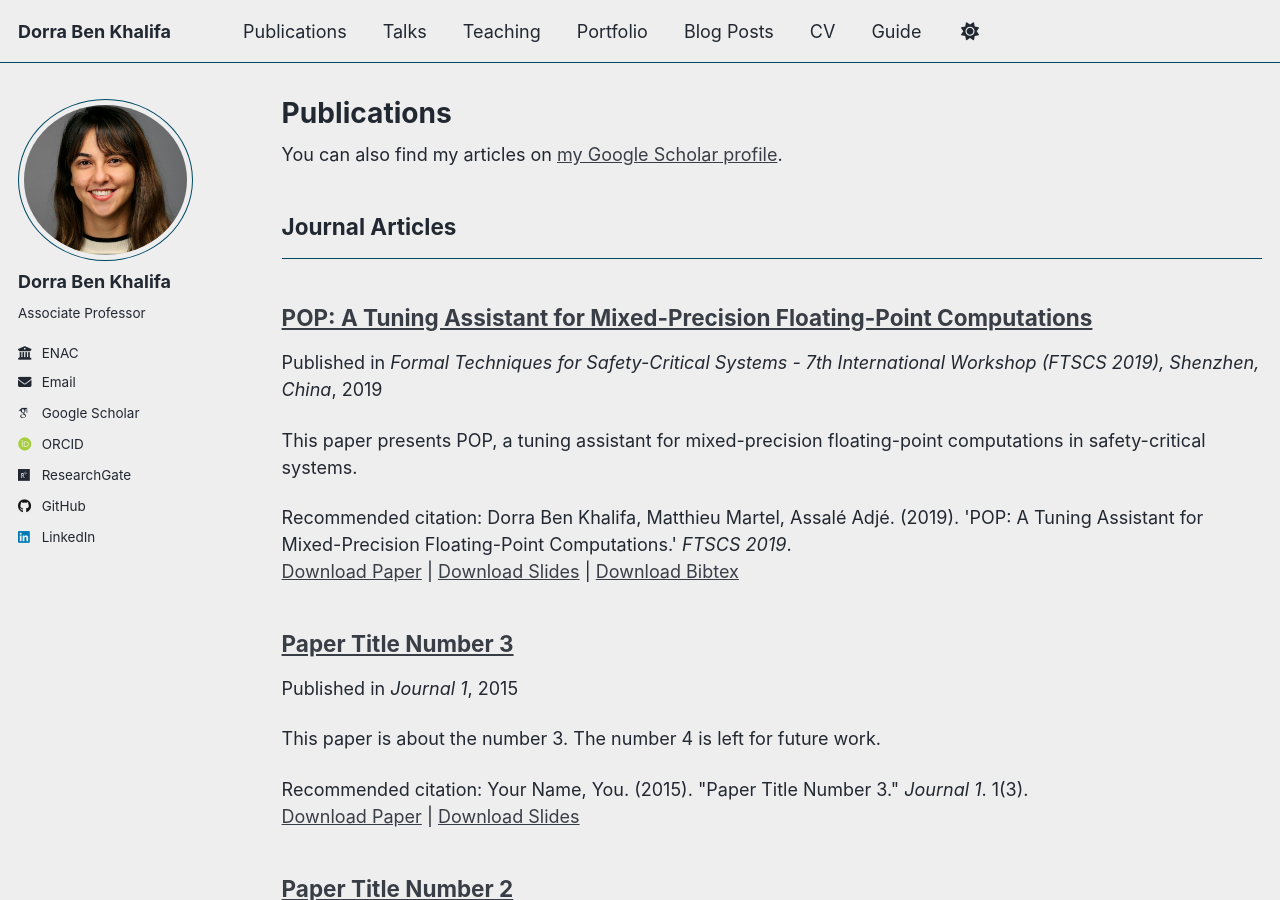
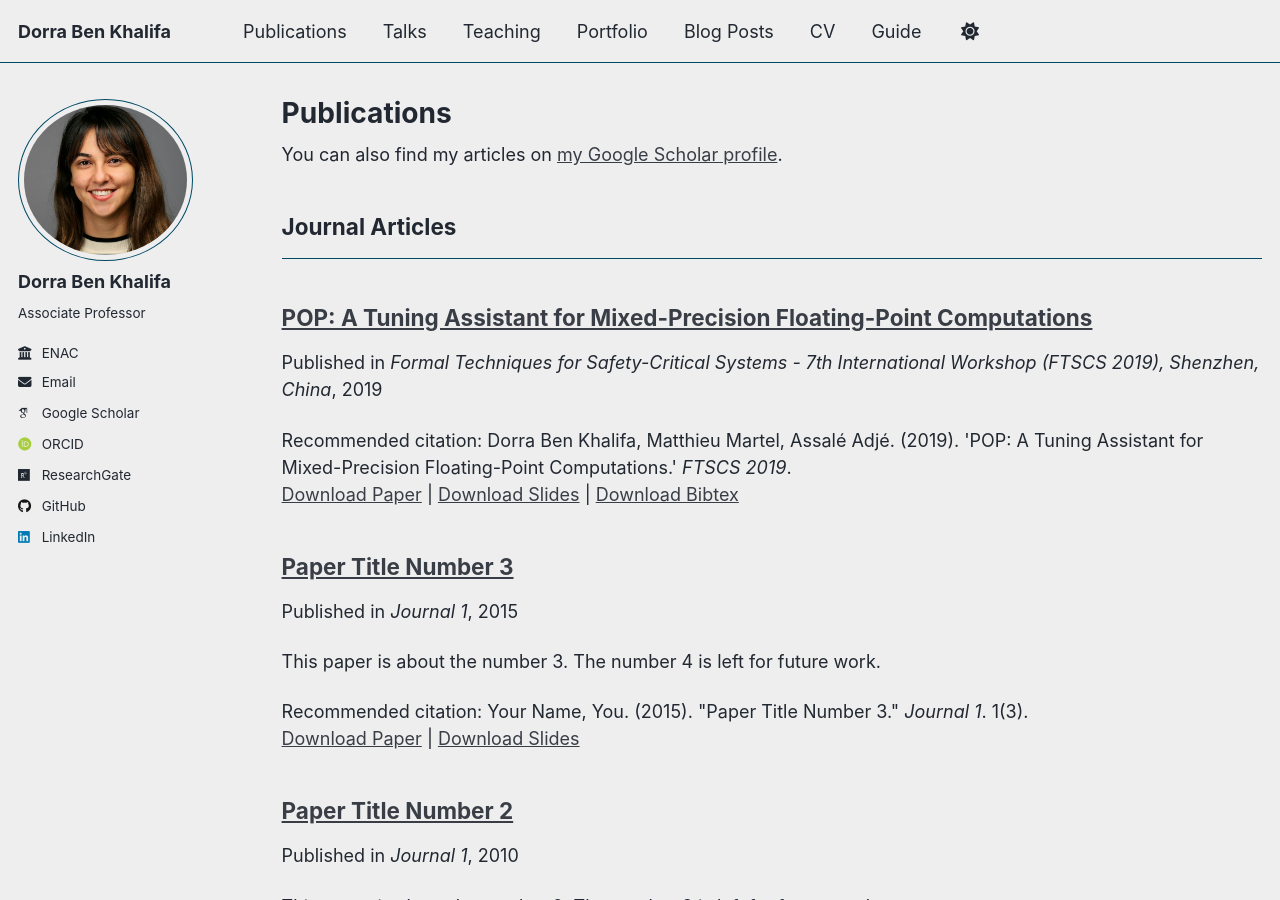
Before and after one commit to dbenkhalifa/dbenkhalifa.github.io, a Jekyll site: the page built from _pages/publications.html, in a window 1280 px wide and 900 px high. Built offline with Jekyll 4.4.1, drawn with Linux system fonts in a browser that asks for light colours; some web fonts are replaced; a script that is not in the unit is left out.

Commit message:
Update 2019-POPATuningAssistantforMi.md

```diff
--- a/_publications/2019-POPATuningAssistantforMi.md
+++ b/_publications/2019-POPATuningAssistantforMi.md
@@ -3,7 +3,6 @@ title: "POP: A Tuning Assistant for Mixed-Precision Floating-Point Computations"
 collection: publications
 category: manuscripts
 permalink: /publication/2019-POPATuningAssistantforMi
-excerpt: "This paper presents POP, a tuning assistant for mixed-precision floating-point computations in safety-critical systems."
 date: 2019-11-09
 venue: "Formal Techniques for Safety-Critical Systems - 7th International Workshop (FTSCS 2019), Shenzhen, China"
 slidesurl: ""  # ajouter le lien si disponible
```
